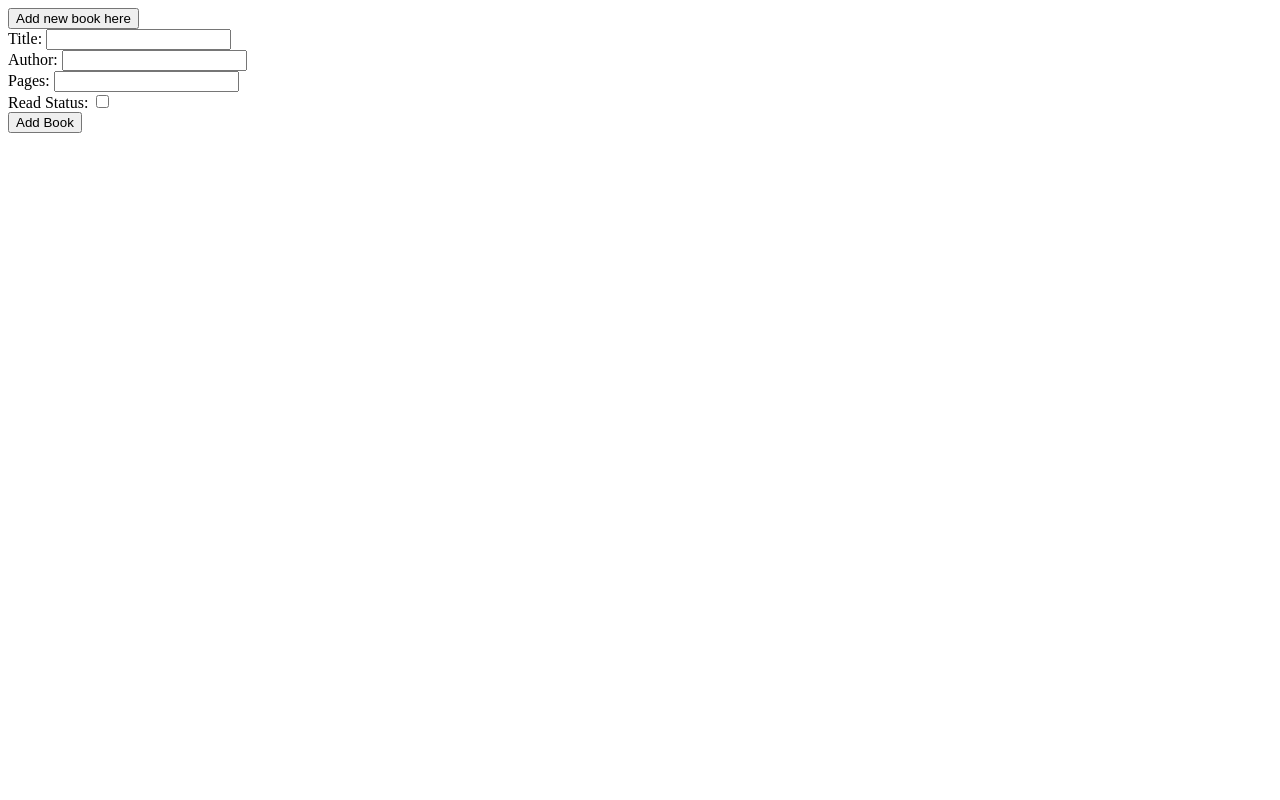
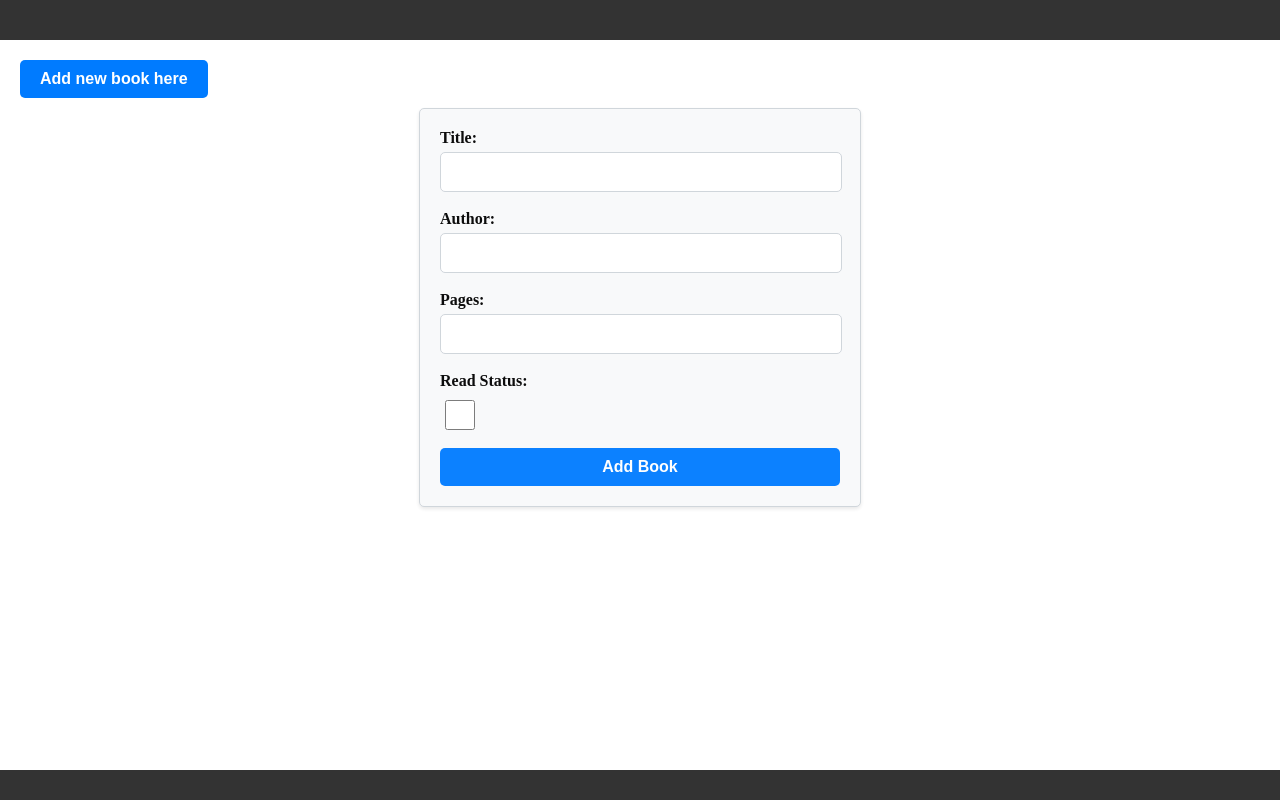
Before and after one commit to insertSoul/library-webpage, a plain HTML site: page index.html in a window 1280 px wide. Drawn offline with Linux system fonts and the light colour scheme.

Commit message:
style: Add styling to the page and input form

```diff
--- a/index.html
+++ b/index.html
@@ -4,9 +4,14 @@
     <meta charset="UTF-8">
     <meta name="viewport" content="width=device-width, initial-scale=1.0">
     <title>My Online Library</title>
+    <link rel="stylesheet" href="style.css">
 </head>
 <body>
-    <button id="addBookButton">Add new book here</button>
+    <div class="header">
+
+    </div>
+    <div class="container">
+        <button class="button" id="addBookButton">Add new book here</button>
         <form id="addBookForm">
                 <label for="title"> Title:</label>
                 <input type="text" id="title" name="title" required>
@@ -20,13 +25,17 @@
                 <label for="readStatus">Read Status:</label>
                 <input type="checkbox" id="readStatus" name="readStatus">
                 <br>
-        <input type="submit" value="Add Book">
+                <input type="submit" class="button" value="Add Book">
             </form>
 
             <div class="testPrint">
 
             </div>
             <div id="bookList"></div>
+    </div>
+    <div class="footer">
+
+    </div>
 
 
     <script src="script.js"></script>
--- /dev/null
+++ b/style.css
@@ -0,0 +1,118 @@
+/* Reset default margin and padding */
+body, html {
+    margin: 0;
+    padding: 0;
+  }
+
+  /* Create a flex container to arrange header, container, and footer */
+  body {
+    display: flex;
+    flex-direction: column;
+    min-height: 100vh; /* Ensure the container takes at least the viewport height */
+  }
+
+  .header {
+    background-color: #333;
+    color: white;
+    text-align: center;
+    padding: 20px;
+  }
+
+  .container {
+    flex: 1; /* Allow container to take remaining vertical space */
+    padding: 10px;
+  }
+
+  #bookList >* {
+    position: relative;
+    z-index: 1;
+  }
+
+  .footer {
+    background-color: #333;
+    color: white;
+    text-align: center;
+    padding: 15px;
+  }
+
+
+
+  .button{
+    display: inline-block;
+    padding: 10px 20px;
+    margin: 10px;
+    font-size: 16px;
+    font-weight: bold;
+    color: white;
+    background-color: #007bff;
+    border: none;
+    border-radius: 5px;
+    cursor: pointer;
+    transition: background-color 0.3s ease;
+  }
+
+  .button:hover {
+    background-color: #55e7e4;
+  }
+
+  /* Style for the form */
+#addBookForm {
+    max-width: 400px;
+    margin: 0 auto;
+    padding: 20px;
+    background-color: #f8f9fa;
+    border: 1px solid #ced4da;
+    border-radius: 5px;
+    opacity: 95%;
+    box-shadow: 0 2px 4px rgba(0, 0, 0, 0.1);
+    position: relative;
+    z-index: 2;
+  }
+
+  #addBookForm label {
+    display: block;
+    margin-bottom: 5px;
+    font-weight: bold;
+  }
+
+  #addBookForm input[type="text"],
+  #addBookForm input[type="number"],
+  #addBookForm input[type="checkbox"] {
+  display: block; /* Display each input field as a block element */
+  width: 95%; /* Occupy the full width of the form */
+  padding: 10px;
+  margin: 0 0; /* Center the input fields */
+  margin-bottom: 0px;
+  border: 1px solid #ced4da;
+  border-radius: 5px;
+  font-size: 16px;
+  }
+
+  #addBookForm input[type="submit"] {
+    display: block;
+    width: 100%;
+    padding: 10px;
+    margin: 0px 0px;
+    font-size: 16px;
+    font-weight: bold;
+    color: white;
+    background-color: #007bff;
+    border: none;
+    border-radius: 5px;
+    cursor: pointer;
+    transition: background-color 0.8s ease;
+  }
+
+  #addBookForm input[type="submit"]:hover {
+    background-color: #080909;
+  }
+  #addBookForm label[type="checkbox"]:hover {
+    background-color:black;
+  }
+
+  #addBookForm input[type="checkbox"] {
+    width: 30px; /* Adjust width to make the checkbox bigger */
+    height: 30px; /* Adjust height to make the checkbox bigger */
+    margin: 10px 10px 0px 5px; /* Add some spacing between the checkbox and label */
+    vertical-align: middle; /* Align the checkbox vertically with the label text */
+  }
```
Lines whose indentation alone changed are shown as unchanged.
